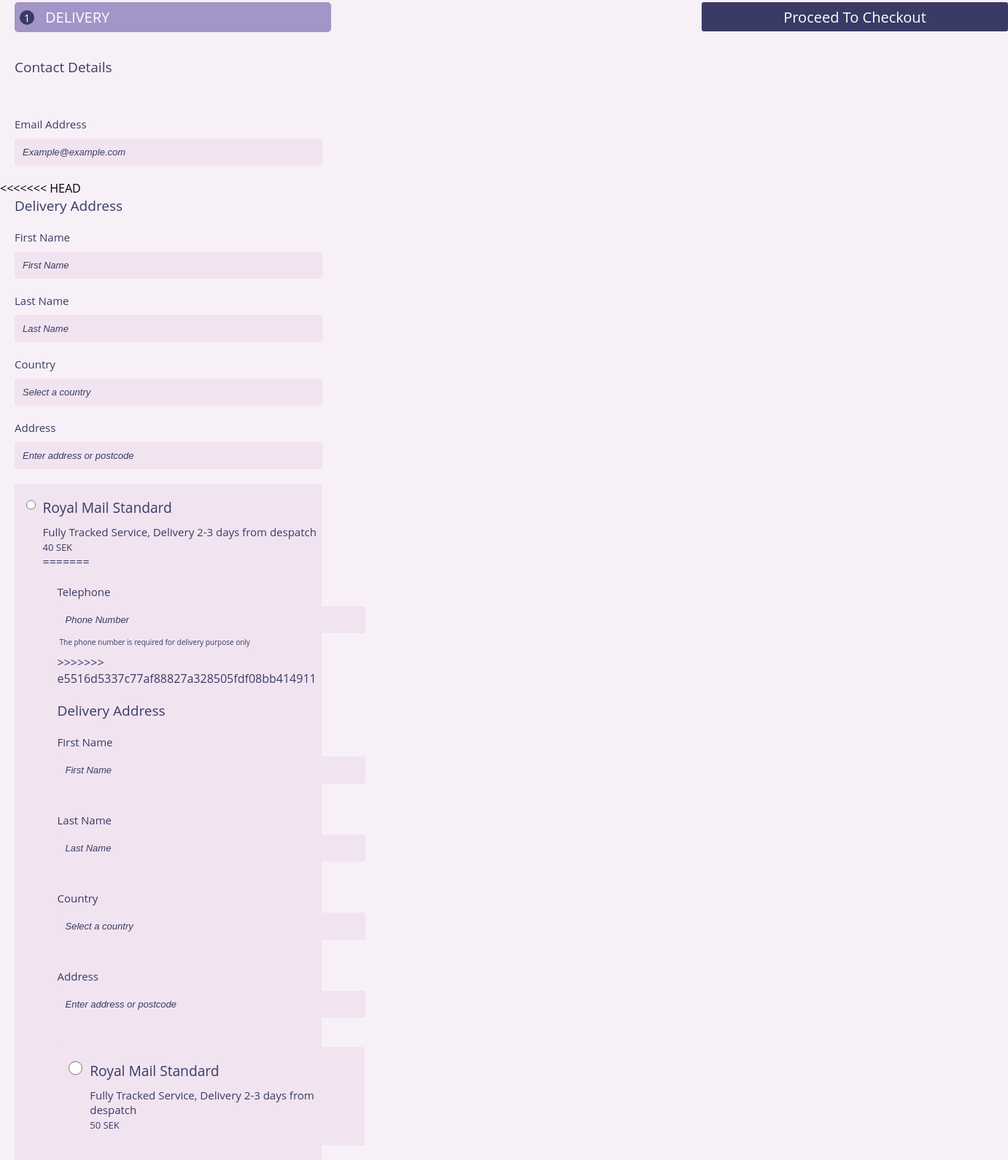
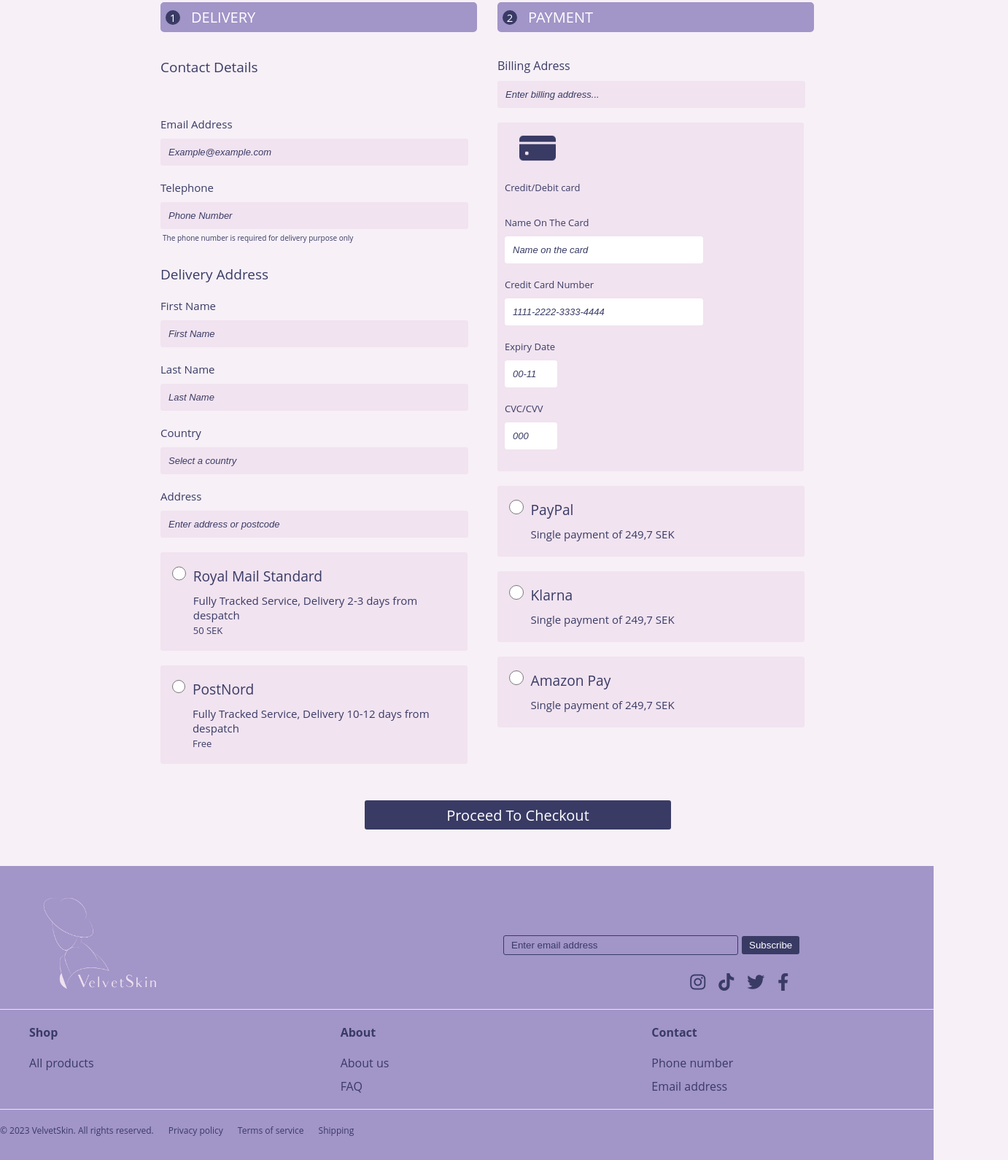
Before and after one commit to ju-nmd2023/wuid-project-group-28, a plain HTML site: page deliverypage.html in a window 1280 px wide. Shown: the part 165-1755 px from the top of the page at 73% size, 1382 px wide, since content can reach past the window. Drawn offline with Linux system fonts and the light colour scheme.

Commit message:
update DP

```diff
--- a/deliverypage.css
+++ b/deliverypage.css
@@ -192,8 +192,7 @@ input[type="phone-number"],
 input[type="name"],
 input[type="lastname"],
 input[type="country"],
-input[type="address-or-postcode"],
-input[type="billing-address"] {
+input[type="address-or-postcode"] {
   background-color: #f1e3f0;
   border: 1px solid #f1e3f0;
   border-radius: 3px;
@@ -207,8 +206,7 @@ input[type="phone-number"]::placeholder,
 input[type="name"]::placeholder,
 input[type="lastname"]::placeholder,
 input[type="country"]::placeholder,
-input[type="address-or-postcode"]::placeholder,
-input[type="billing-address"]::placeholder {
+input[type="address-or-postcode"]::placeholder {
   color: #393b65;
   font-style: italic;
   font-size: 13px;
@@ -230,7 +228,7 @@ input[type="billing-address"]::placeholder {
   font-size: 19px;
 }
 
-#proceed-payment-btn {
+.proceed-payment-btn {
   color: #fff;
   background-color: #393b65;
   width: 420px;
@@ -246,7 +244,12 @@ input[type="billing-address"]::placeholder {
   cursor: pointer;
 }
 
-#proceed-payment-btn:hover {
+.proceed-payment-btn a {
+  color: inherit;
+  text-decoration: none;
+}
+
+.proceed-payment-btn:hover {
   color: #393b65;
   background-color: #f1e3f0;
 }
@@ -325,6 +328,26 @@ input[type="card-number"] {
   font-size: 13px;
 }
 
+input[type="billing-address"] {
+  background-color: #f1e3f0;
+  border: 1px solid #f1e3f0;
+  border-radius: 3px;
+  padding: 10px 10px;
+  width: 400px;
+  font-size: 13px;
+  margin-left: 20px;
+}
+
+.row-right span {
+  margin-left: 20px;
+}
+
+input[type="billing-address"]::placeholder {
+  color: #393b65;
+  font-style: italic;
+  font-size: 13px;
+}
+
 input[type="card-name"]::placeholder,
 input[type="card-number"]::placeholder,
 input[type="exp-date"]::placeholder,
@@ -344,10 +367,26 @@ input[type="CVC"] {
   font-size: 13px;
 }
 
+.inputBox {
+  display: flex;
+  flex-direction: column;
+  margin-bottom: 20px;
+  color: #393b65;
+}
+.inputBox span {
+  margin-bottom: 10px;
+}
+
 .info-card .InputBox {
   display: flex;
-  align-items: center;
+  flex-direction: column;
+  margin-bottom: 20px;
+  align-items: start;
   gap: 20px;
+}
+
+.info-card .InputBox input {
+  width: 250px;
 }
 
 .InputBox img {
@@ -358,15 +397,72 @@ input[type="CVC"] {
 
 .info-card .InputBox span {
   color: #393b65;
+  margin-bottom: 10px;
 }
 
 .container-main {
   display: flex;
+  justify-content: center;
+  align-items: center;
 }
+
 .row2 {
   display: grid;
   grid-template-columns: 1fr 1fr;
   margin-bottom: 30px;
+}
+.column1 {
+  margin-left: 200px;
+}
+
+@media only screen and (max-width: 1086px) {
+  .column1 {
+    margin-left: 70px;
+  }
+  .proceed-payment-btn {
+    margin-left: 35%;
+  }
+}
+
+@media only screen and (max-width: 1025px) {
+  .column1 {
+    margin-left: 50px;
+  }
+  .proceed-payment-btn {
+    margin-left: 30%;
+  }
+}
+
+@media only screen and (max-width: 842px) {
+  .column1 {
+    margin-left: -20px;
+  }
+  .proceed-payment-btn {
+    margin-left: 30%;
+  }
+}
+
+@media only screen and (max-width: 800px) {
+  .row2 {
+    grid-template-columns: 1fr; /* single column for smaller screens */
+  }
+
+  .container-main {
+    flex-direction: column; /* flex direction for smaller screens */
+    justify-content: center;
+    align-items: center;
+  }
+
+  .column1,
+  .column2 {
+    margin-left: 55px;
+    margin-right: auto;
+  }
+
+  .proceed-payment-btn {
+    margin-left: 75px;
+    margin-right: auto;
+  }
 }
 
 /* Footer */
--- a/deliverypage.html
+++ b/deliverypage.html
@@ -1,12 +1,14 @@
 <!DOCTYPE html>
 <html lang="en">
-
   <head>
     <meta charset="UTF-8" />
     <meta name="viewport" content="width=device-width, initial-scale=1.0" />
     <title>VelvetSkin</title>
     <link rel="stylesheet" href="deliverypage.css" />
-  <link rel="stylesheet" href="https://cdnjs.cloudflare.com/ajax/libs/font-awesome/6.0.0/css/all.min.css" />
+    <link
+      rel="stylesheet"
+      href="https://cdnjs.cloudflare.com/ajax/libs/font-awesome/6.0.0/css/all.min.css"
+    />
     <script src="deliverypage.js" defer></script>
   </head>
 
@@ -14,9 +16,16 @@
     <nav>
       <ul class="sidebar">
         <li onclick="hideSidebar()">
-        <a href="#"><svg xmlns="http://www.w3.org/2000/svg" height="22" viewBox="0 -960 960 960" width="22">
+          <a href="#"
+            ><svg
+              xmlns="http://www.w3.org/2000/svg"
+              height="22"
+              viewBox="0 -960 960 960"
+              width="22"
+            >
               <path
-              d="m256-200-56-56 224-224-224-224 56-56 224 224 224-224 56 56-224 224 224 224-56 56-224-224-224 224Z" />
+                d="m256-200-56-56 224-224-224-224 56-56 224 224 224-224 56 56-224 224 224 224-56 56-224-224-224 224Z"
+              />
             </svg>
           </a>
         </li>
@@ -40,20 +49,25 @@
       <img src="logo/VelvetSkin logo_Rityta 1 copy.png" class="logo" />
       <ul>
         <li class="right-items1">
-        <a href="#Search"><i class="fa-solid fa-magnifying-glass"></i>Search</a>
+          <a href="#Search"
+            ><i class="fa-solid fa-magnifying-glass"></i>Search</a
+          >
         </li>
         <li class="right-items1">
           <a href="#Account"><i class="fa-regular fa-user"></i>Account</a>
         </li>
         <li class="right-items">
-        <a href="#"><i class="fa-solid fa-cart-shopping"><span>0</span></i>Cart</a>
+          <a href="#"
+            ><i class="fa-solid fa-cart-shopping"><span>0</span></i
+            >Cart</a
+          >
         </li>
       </ul>
     </nav>
 
     <main>
       <div class="row2">
-      <div class="1column">
+        <div class="column1">
           <div class="rectangle">
             <div class="circle">1</div>
             <p>DELIVERY</p>
@@ -67,8 +81,19 @@
               <input type="email" placeholder="Example@example.com" />
             </div>
 
-<<<<<<< HEAD
-        <div class="deliveryadd"><p>Delivery Address</p></div>
+            <div class="inputBox">
+              <span>Telephone</span>
+              <input type="phone-number" placeholder="Phone Number" />
+              <div class="span1">
+                <span
+                  >The phone number is required for delivery purpose only</span
+                >
+              </div>
+            </div>
+
+            <div class="deliveryadd">
+              <p>Delivery Address</p>
+            </div>
 
             <div class="inputBox">
               <span>First Name</span>
@@ -99,47 +124,6 @@
                   <span class="undertext1">
                     Fully Tracked Service, Delivery 2-3 days from despatch
                   </span>
-              <span class="price">40 SEK</span>
-=======
-          <div class="inputBox">
-            <span>Telephone</span>
-            <input type="phone-number" placeholder="Phone Number" />
-            <div class="span1">
-              <span>The phone number is required for delivery purpose only</span>
->>>>>>> e5516d5337c77af88827a328505fdf08bb414911
-            </div>
-          </div>
-
-          <div class="deliveryadd">
-            <p>Delivery Address</p>
-          </div>
-
-          <div class="inputBox">
-            <span>First Name</span>
-            <input type="name" placeholder="First Name" />
-          </div>
-          <div class="inputBox">
-            <span>Last Name</span>
-            <input type="lastname" placeholder="Last Name" />
-          </div>
-
-          <div class="inputBox">
-            <span>Country</span>
-            <input type="country" placeholder="Select a country" />
-          </div>
-          <div class="inputBox">
-            <span>Address</span>
-            <input type="address-or-postcode" placeholder="Enter address or postcode" />
-          </div>
-
-          <form>
-            <label>
-              <input type="radio" name="delivery" value="RoyaleMail" />
-              <div>
-                <span class="title1">Royal Mail Standard</span>
-                <span class="undertext1">
-                  Fully Tracked Service, Delivery 2-3 days from despatch
-                </span>
                   <span class="price">50 SEK</span>
                 </div>
               </label>
@@ -156,7 +140,7 @@
             </form>
           </div>
         </div>
-      <div class="2column">
+        <div class="column2">
           <div class="rectangle2">
             <div class="circle2">2</div>
             <p>PAYMENT</p>
@@ -164,7 +148,10 @@
           <div class="row-right">
             <div class="inputBox">
               <span>Billing Adress</span>
-            <input type="billing-address" placeholder="Enter billing address..." />
+              <input
+                type="billing-address"
+                placeholder="Enter billing address..."
+              />
             </div>
           </div>
 
@@ -220,11 +207,11 @@
               </div>
             </label>
           </form>
-
         </div>
       </div>
-    <button id="proceed-payment-btn">Proceed To Checkout</button>
-    </div>
+      <button class="proceed-payment-btn">
+        <a href="confirmtpage.html">Proceed To Checkout</a>
+      </button>
     </main>
 
     <footer>
@@ -233,11 +220,18 @@
           <div class="footer-info">
             <div class="footer-top">
               <div class="footer-logo">
-              <img src="logo/VelvetSkin logo_Rityta 1 copy.png" alt="Your Logo" />
+                <img
+                  src="logo/VelvetSkin logo_Rityta 1 copy.png"
+                  alt="Your Logo"
+                />
               </div>
 
               <div class="footer-search">
-              <input type="text" id="search" placeholder="Enter email address" />
+                <input
+                  type="text"
+                  id="search"
+                  placeholder="Enter email address"
+                />
                 <button id="subscribe">Subscribe</button>
               </div>
 
@@ -281,5 +275,4 @@
       </footer>
     </footer>
   </body>
-
 </html>
```
Lines whose indentation alone changed are shown as unchanged.
